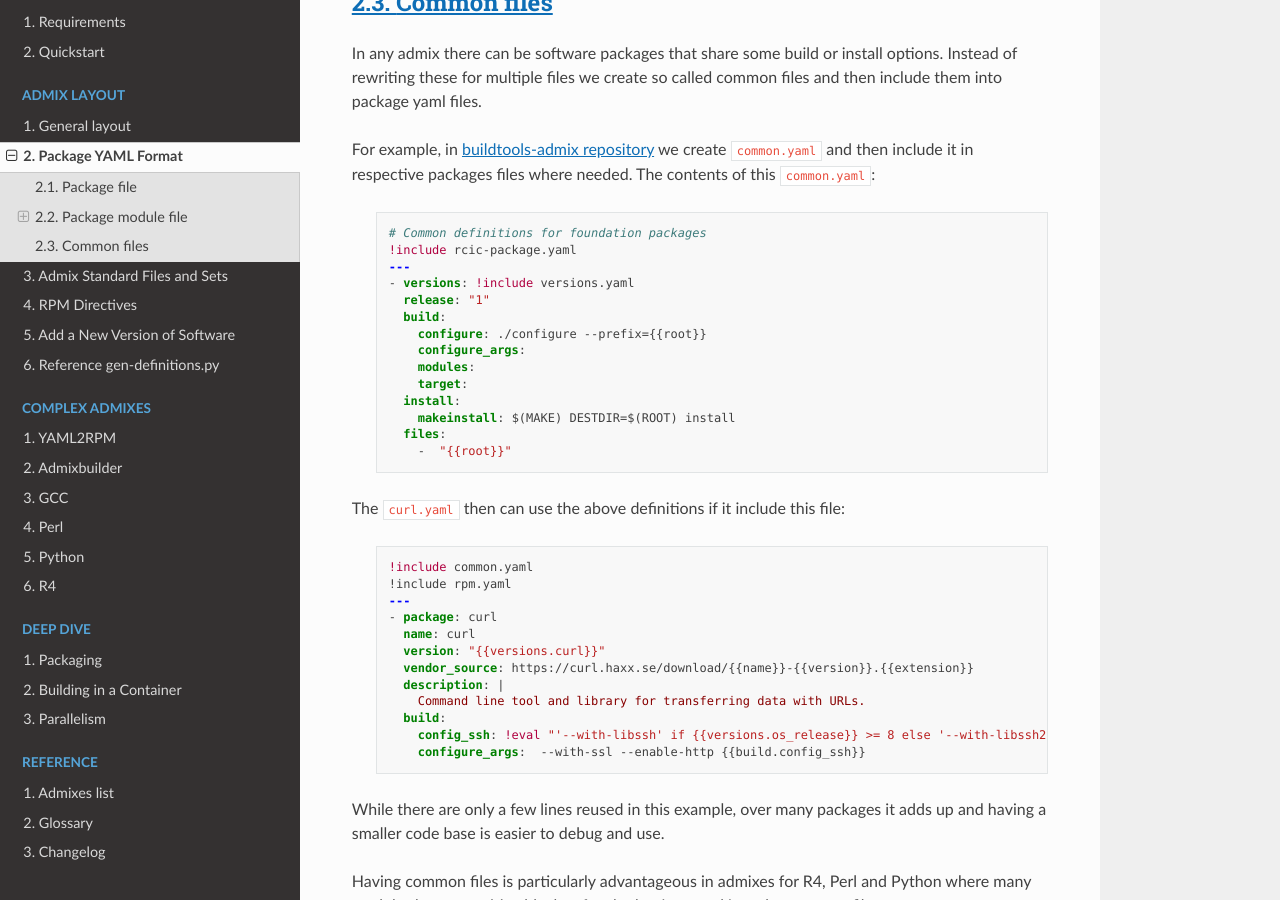
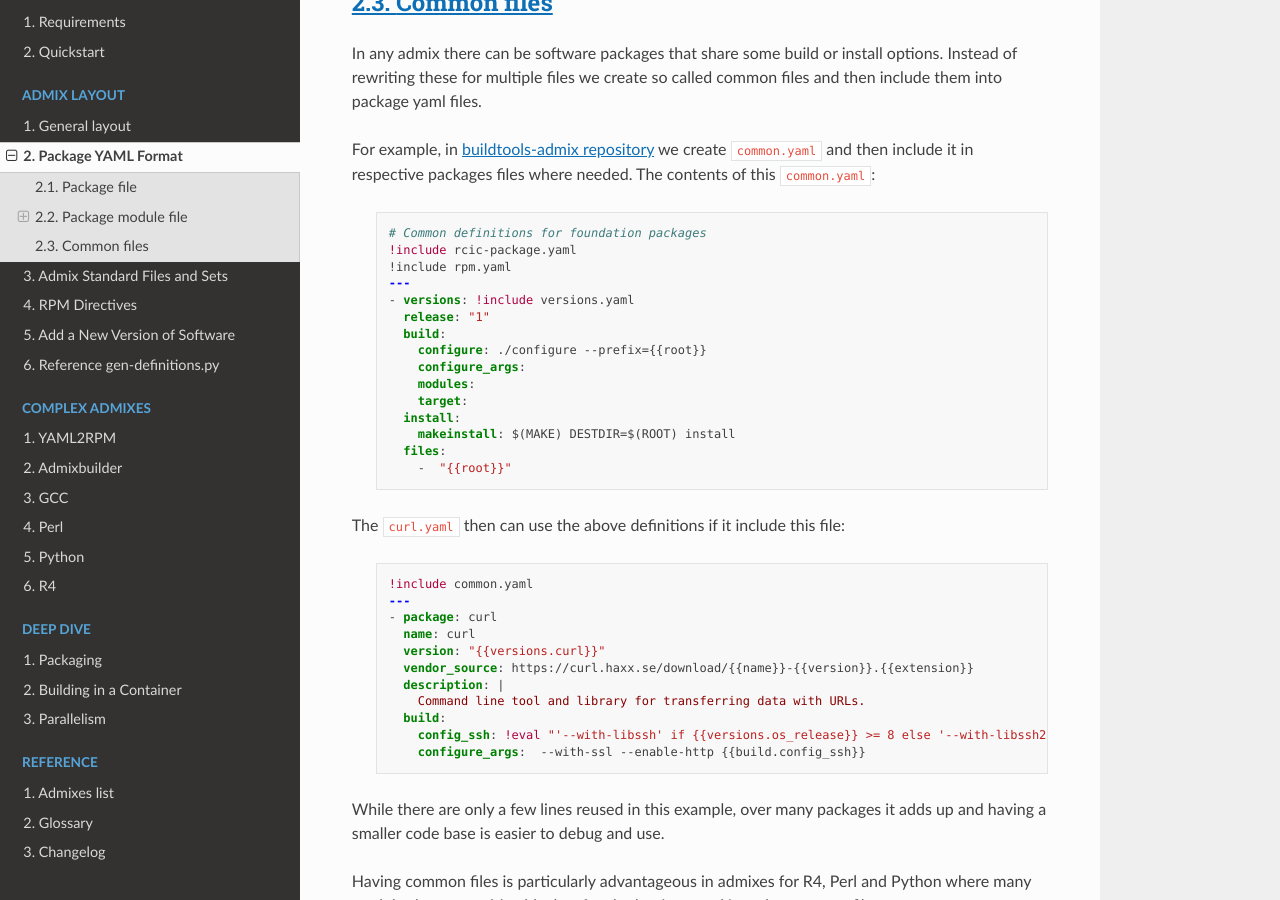
Before and after one commit to RCIC-UCI-Public/yaml2rpm-docs, a Sphinx documentation site: the page built from docs/source/yamlformat/yaml-package.rst, in a window 1280 px wide and 900 px high, scrolled down 6103 px. Built offline with Sphinx 7.4.7 and the Read the Docs theme 3.1.0, drawn with Linux system fonts in a browser that asks for light colours; part of the change alters nothing that is shown.

Commit message:
update per current status

```diff
--- a/docs/source/yamlformat/files/common.yaml
+++ b/docs/source/yamlformat/files/common.yaml
@@ -1,5 +1,6 @@
 # Common definitions for foundation packages
 !include rcic-package.yaml
+!include rpm.yaml
 ---
 - versions: !include versions.yaml
   release: "1"
--- a/docs/source/yamlformat/files/curl.yaml
+++ b/docs/source/yamlformat/files/curl.yaml
@@ -1,5 +1,4 @@
 !include common.yaml
-!include rpm.yaml
 ---
 - package: curl
   name: curl
```
